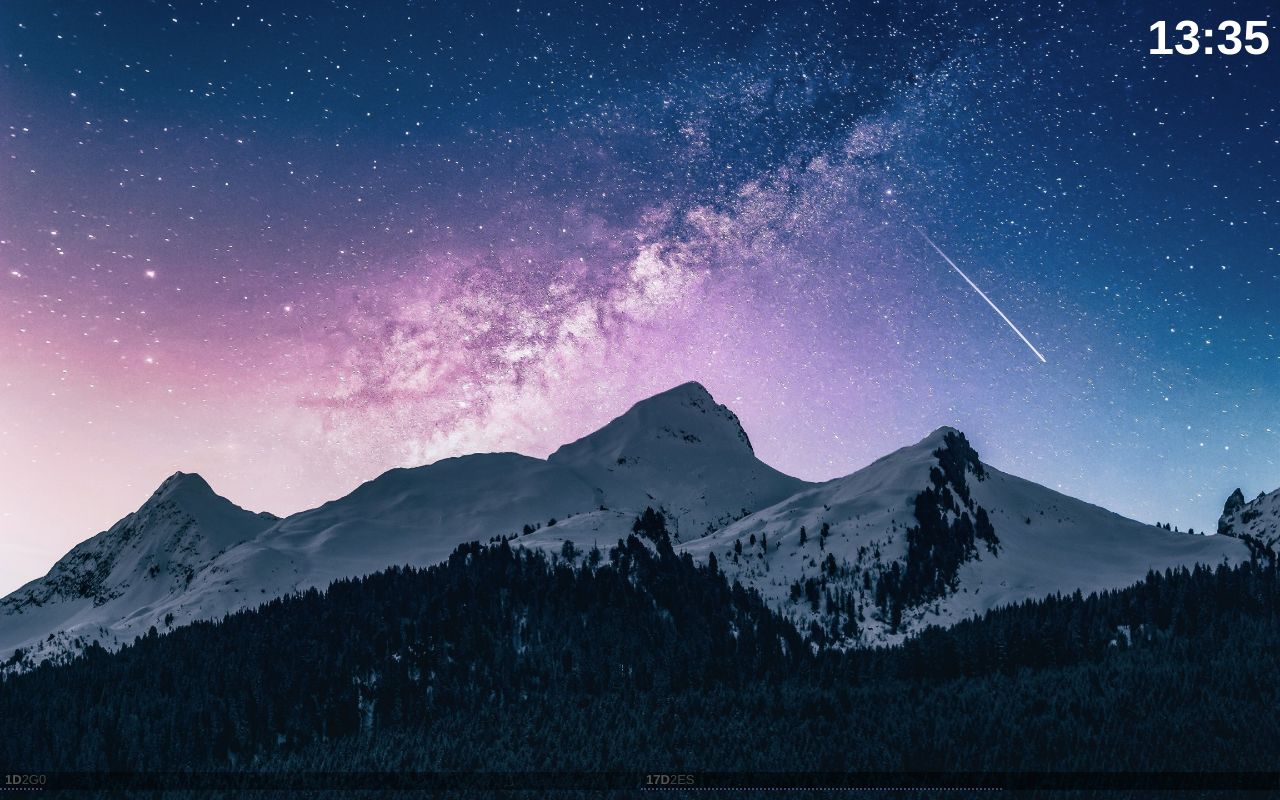
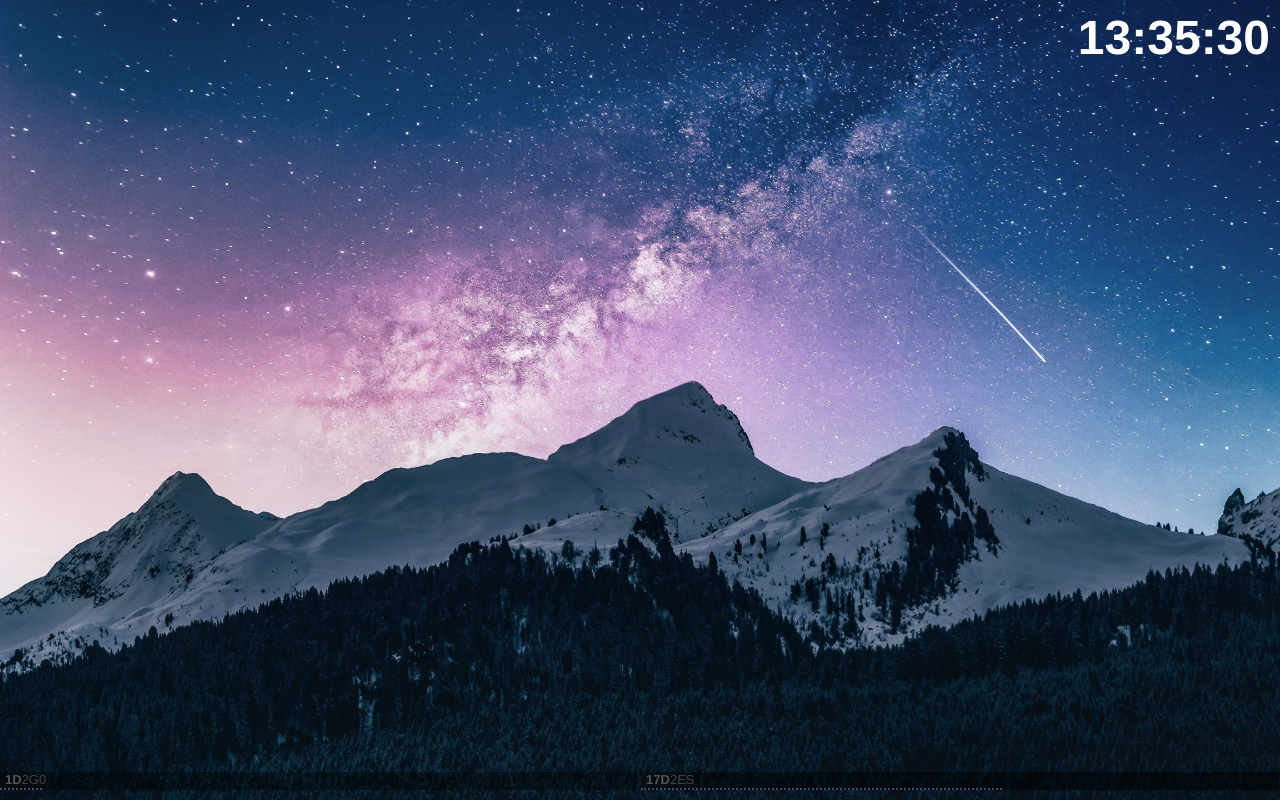
Before and after one commit to garnicag/awesomeHomePage, a plain HTML site: page index.html in a window 1280 px wide. Drawn offline with Linux system fonts and the light colour scheme.

Commit message:
Added seconds and time auto update

```diff
--- a/index.html
+++ b/index.html
@@ -103,11 +103,13 @@
     const dt = new Date();
     let h = dt.getHours().toString();
     let m = dt.getMinutes().toString();
+    let s = dt.getSeconds().toString();
 
     if (h.length<=1) {h = `0${h}`}
     if (m.length<=1) {m = `0${m}`}
+    if (s.length<=1) {s = `0${s}`}
 
-    return `${h}:${m}`;
+    return `${h}:${m}:${s}`;
   }
 
   const daysToGo = date_diff_indays('09/30/2020');
@@ -119,7 +121,7 @@
   document.getElementById('dtgBar').style.width = daysToGo > 0 ? `${(daysToGo * 100) / 15}%` : 0;
   document.getElementById('dteBar').style.width = daysToEsc > 0 ? `${(daysToEsc * 100) / 30}%` : 0;
 
-  document.getElementById('time').innerText = time_hour();
+  setInterval(function () {document.getElementById('time').innerText = time_hour()}, 1000);
 </script>
 </body>
 </html>
```
